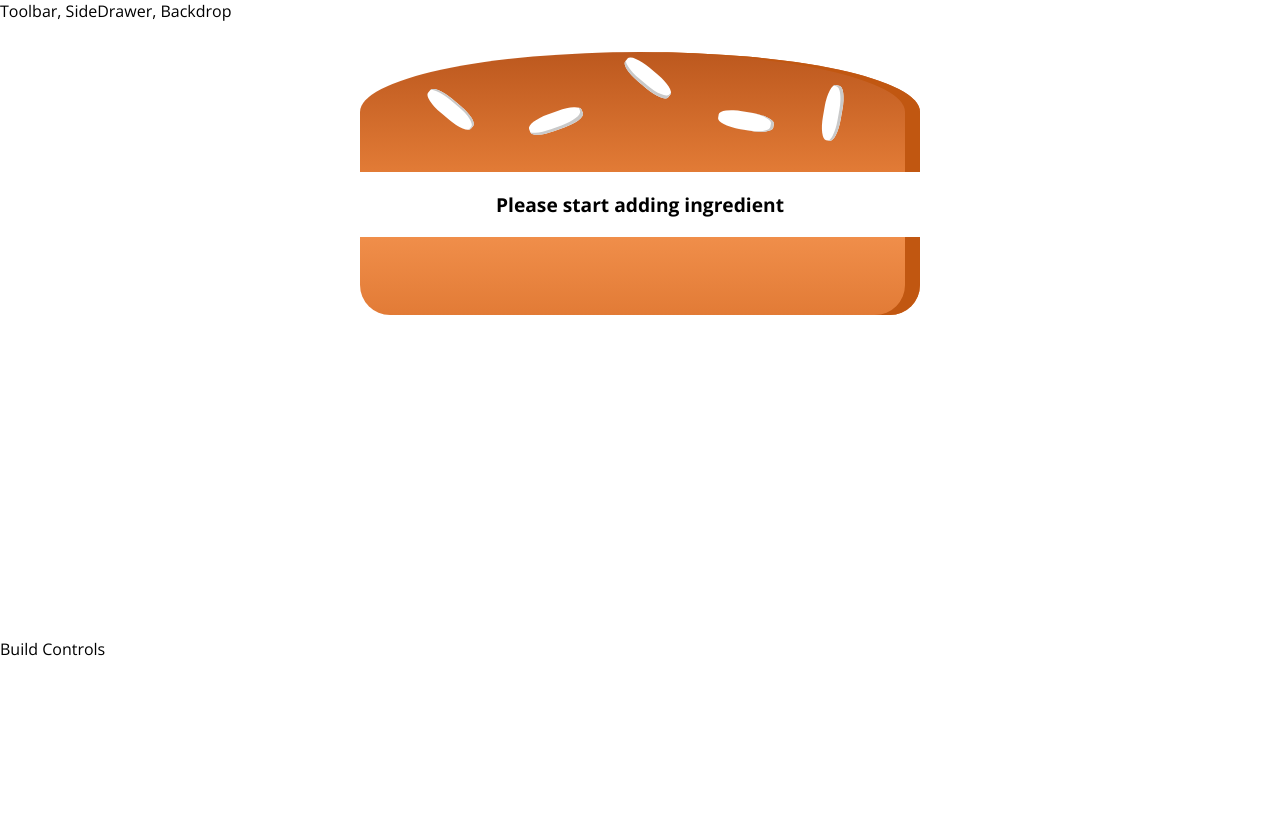
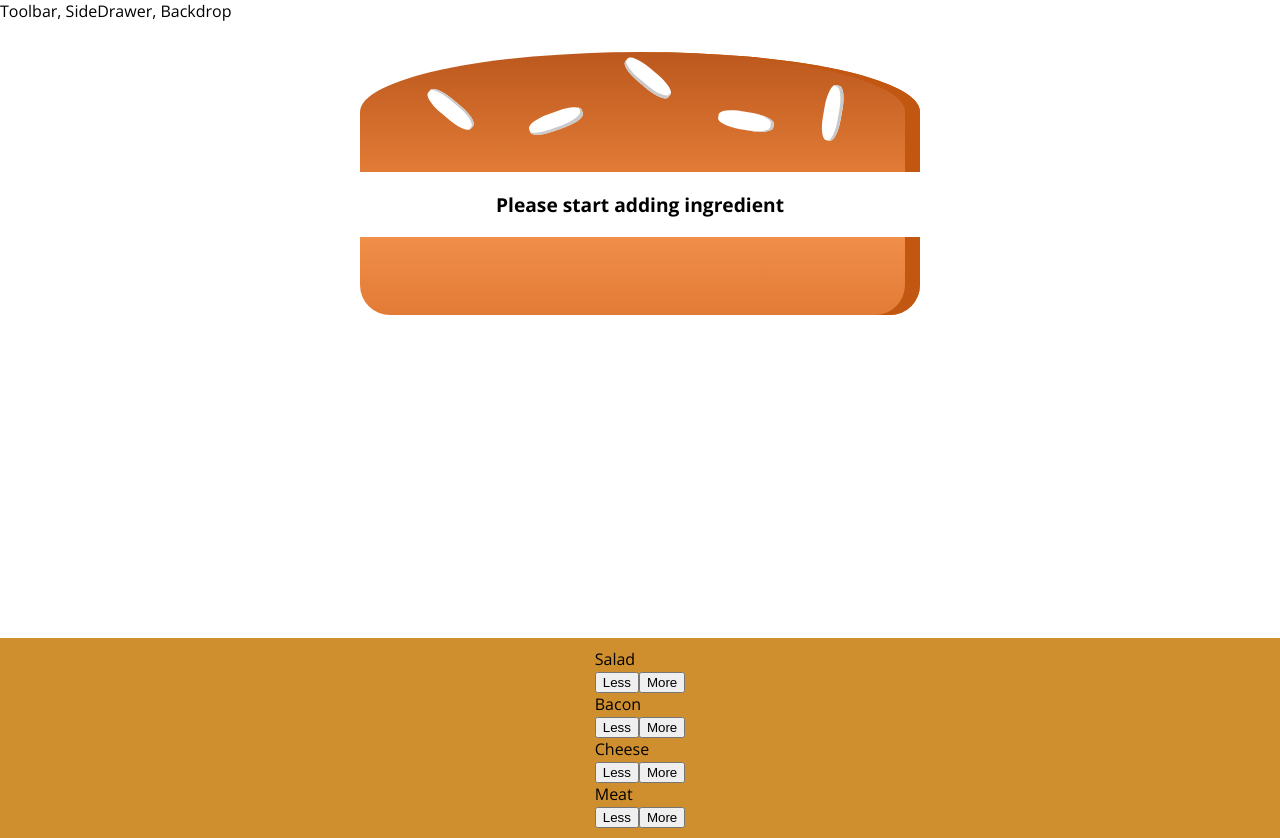
Before and after one commit to ArberGjonaj/burger-project, a React (Create React App) app: page / in a window 1280 px wide. Before the commit the page ends 800 px from the top, so only its background shows below. Built offline with nearby package versions, Linux system fonts and the light colour scheme.

Commit message:
Outputting Multiple Build Controls

```diff
--- a/src/App.js
+++ b/src/App.js
@@ -1,7 +1,6 @@
 import React from "react";
 import Layout from './components/Layout/Layout';
 import BurgerBuilder from "./containers/BurgerBuilder/BurgerBuilder";
-import Burger from "./components/Burger/Burger";
 class App extends React.Component {
   render() {
     return <div className="App">
--- a/src/components/Burger/BuildControls/BuildControl/BuildControl.js
+++ b/src/components/Burger/BuildControls/BuildControl/BuildControl.js
@@ -1,4 +1,6 @@
-import classes from './buildControl.module.css';
+import classes from './BuildControl.module.css';
+
+
 
 const buildControl = (props) =>(
     <div className={classes.buildControl}>
--- a/src/components/Burger/BuildControls/BuildControls.js
+++ b/src/components/Burger/BuildControls/BuildControls.js
@@ -1,5 +1,19 @@
-const buildControls = (props) => {
-  return <div></div>;
-};
+import classes from './BuildControls.module.css';
+import BuildControl from './BuildControl/BuildControl';
+
+const controls = [
+    {label: 'Salad', type: 'sadal'},
+    {label: 'Bacon', type: 'bacon'},
+    {label: 'Cheese', type: 'cheese'},
+    {label: 'Meat', type: 'meat'},
+
+];
+const buildControls = (props) => (
+  <div className={classes.BuildControls}>
+      {controls.map(ctrl =>(
+          <BuildControl key={ctrl.label} label={ctrl.label} />
+      ))}
+  </div>
+);
 
 export default buildControls;
--- a/src/containers/BurgerBuilder/BurgerBuilder.js
+++ b/src/containers/BurgerBuilder/BurgerBuilder.js
@@ -1,6 +1,7 @@
 import React from 'react';
 import Aux from '../../hoc/Auxillary';
-import Burger from "../../components/Burger/Burger"
+import Burger from "../../components/Burger/Burger";
+import BuildControls from '../../components/Burger/BuildControls/BuildControls';
 class BurgerBuilder extends React.Component{
     // constructor(props){
     //     super(props)
@@ -20,7 +21,7 @@ class BurgerBuilder extends React.Component{
         return(
         <Aux>
             <Burger ingredients={this.state.ingredients} />
-            <div>Build Controls</div>
+            <BuildControls/>
         </Aux>
         )
     }
```
